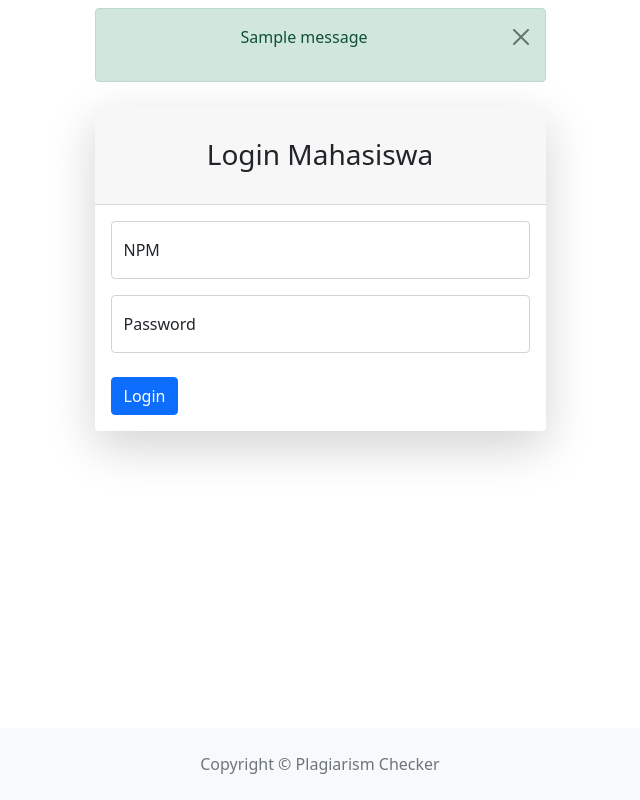
After one commit to Febrianto752/Plagiarism-Checker-T, a Django app: page /mahasiswa/login/ in a window 1280 px wide. The commit adds this page. Shown: the whole page, without its empty margins (320-960 px from the left). Run offline with Django 4.2, Linux system fonts and the light colour scheme; tables that the repository leaves empty hold one stand-in row (values such as "Sample post"); one stand-in notice (Sample message) is shown; some libraries are stand-ins or nearby versions.

Commit message:
create auth, dashboard, and profile page mahasiswa

```diff
--- a/mahasiswa/urls.py
+++ b/mahasiswa/urls.py
@@ -1,9 +1,11 @@
 from django.urls import path
-from .views import DaftarMahasiswa, Tambah, Profile, UbahProfile, Hapus
+from .views import DaftarMahasiswa, Tambah, Profile, UbahProfile, Hapus, Login, Dashboard
 
 
 urlpatterns = [
   path('', DaftarMahasiswa.as_view(), name='daftar_mahasiswa'),
+  path('login/', Login.as_view(), name='login'),
+  path('dashboard/', Dashboard.as_view(), name='dashboard'),
   path('tambah/', Tambah.as_view(), name='tambah'),
   path('profile/<str:npm>/', Profile.as_view(), name='profile'),
   path('ubah/<str:npm>/', UbahProfile.as_view(), name='ubah_profile'),
--- a/mahasiswa/views.py
+++ b/mahasiswa/views.py
@@ -94,3 +94,45 @@ class Hapus(RedirectView):
     messages.success(self.request, 'berhasil menghapus mahasiswa dengan npm = '+ kwargs['npm'])
 
     return super().get_redirect_url(*args, **kwargs)
+
+
+# == for access mahasiswa ==
+class Login(View):
+  template_name = 'auth/mahasiswa/login.html'
+  context = {
+    'title': 'login'
+  }
+  def get(self, *args, **kwargs):
+    return render(self.request, self.template_name, self.context)
+
+  def post(self, *args, **kwargs):
+    npm = self.request.POST['npm']
+    password = self.request.POST['password']
+
+    user = Mahasiswa.objects.filter(npm=npm, password=password)
+    if user.exists():
+      self.request.session['npm'] = npm
+      return redirect('mahasiswa:dashboard')
+    else:
+      messages.error(self.request, 'your npm or password is wrong!!')
+      return redirect('mahasiswa:login')
+
+
+class Logout(RedirectView):
+  url = '/mahasiswa/login'
+
+  def get_redirect_url(self, *args, **kwargs):
+    self.request.session.flush()
+    return super().get_redirect_url(*args, **kwargs)
+
+class Dashboard(View):
+  template_name = 'mahasiswa/dashboard.html'
+  context = {
+    'title': 'dashboard'
+  }
+
+  def get(self, *args, **kwargs):
+    if not 'npm' in self.request.session:
+      return redirect('/mahasiswa/login')
+
+    return render(self.request, self.template_name, self.context)
--- /dev/null
+++ b/templates/auth/mahasiswa/login.html
@@ -0,0 +1,79 @@
+{% extends 'auth/login_template.html' %}
+
+
+{% block content %}
+<div id="layoutAuthentication">
+  <div id="layoutAuthentication_content">
+    <main>
+      <div class="container">
+        <div class="row justify-content-center">
+          <div class="col-lg-5">
+            {% if messages %}
+            <ul class="messages p-0 mt-2">
+              {% for message in messages %}
+
+              {% if message.tags == 'success' %}
+              <div class="alert alert-success alert-dismissible fade show" role="alert">
+                <p class="text-center">{{ message }}</p>
+                <button type="button" class="btn-close" data-bs-dismiss="alert" aria-label="Close"></button>
+              </div>
+              {% elif message.tags == 'error' %}
+              <div class="alert alert-warning alert-dismissible fade show" role="alert">
+                <p class="text-center">{{ message }}</p>
+                <button type="button" class="btn-close" data-bs-dismiss="alert" aria-label="Close"></button>
+              </div>
+              {% else %}
+              <div class="alert alert-warning alert-dismissible fade show" role="alert">
+                <p class="text-center">{{ message }}</p>
+                <button type="button" class="btn-close" data-bs-dismiss="alert" aria-label="Close"></button>
+              </div>
+              {% endif %}
+
+              {% endfor %}
+            </ul>
+            {% endif %}
+            <div class="card shadow-lg border-0 rounded-lg mt-4">
+              <div class="card-header">
+                <h3 class="text-center font-weight-light my-4">Login Mahasiswa</h3>
+              </div>
+              <div class="card-body">
+                <form action="" method="post">
+                  {% csrf_token %}
+                  <div class="form-floating mb-3">
+                    <input class="form-control" id="npm" name="npm" type="text" placeholder="Masukan npm" required />
+                    <label for="npm">NPM</label>
+                  </div>
+                  <div class="form-floating mb-3">
+                    <input class="form-control" name="password" id="inputPassword" type="password"
+                      placeholder="password..." min="3" required />
+                    <label for="inputPassword">Password</label>
+                  </div>
+
+                  <div class="d-flex align-items-center justify-content-between mt-4 mb-0">
+                    <button type="submit" class="btn btn-primary">Login</button>
+                  </div>
+                </form>
+              </div>
+
+            </div>
+          </div>
+        </div>
+      </div>
+    </main>
+  </div>
+  <div id="layoutAuthentication_footer">
+    <footer class="py-4 bg-light mt-auto">
+      <div class="container-fluid px-4">
+        <!-- <div class="d-flex align-items-center justify-content-between small"> -->
+        <div class="text-muted text-center">Copyright &copy; Plagiarism Checker</div>
+        <!-- <div>
+            <a href="#">Privacy Policy</a>
+            &middot;
+            <a href="#">Terms &amp; Conditions</a>
+          </div> -->
+        <!-- </div> -->
+      </div>
+    </footer>
+  </div>
+</div>
+{% endblock content %}
--- a/templates/landing_page.html
+++ b/templates/landing_page.html
@@ -24,7 +24,7 @@
           <h3 class="text-center my-5">Login Sebagai :</h3>
           <div class="row border-1 justify-content-center">
             <div class="col-12 col-lg-6 text-center mt-3">
-              <a href="#" class="btn btn-primary w-50" style="min-width: fit-content;">
+              <a href="{% url 'mahasiswa:login' %}" class="btn btn-primary w-50" style="min-width: fit-content;">
                 <i class="fas fa-user-graduate"></i>
                 <h4>Mahasiswa</h4>
               </a>
--- a/templates/mahasiswa/profile.html
+++ b/templates/mahasiswa/profile.html
@@ -24,10 +24,10 @@
         {% if request.session.username %}
         <a href="{% url 'mahasiswa:ubah_profile' object.npm %}" class="btn-sm btn-warning text-decoration-none me-2"><i
             class="fas fa-edit"></i> Edit</a>
+
+        {% endif %}
         <a href="#" class="btn-sm btn-info text-decoration-none me-2"><i class="fas fa-key"></i> Ganti
           Password</a>
-        {% endif %}
-
 
         <div class="d-flex justify-content-center my-3">
           <img src="/media/user.png" class="img-thumbnail" alt="profile" width="200px">
--- a/templates/partials/admin_page/sidebar.html
+++ b/templates/partials/admin_page/sidebar.html
@@ -31,11 +31,11 @@
 
 
         {% if request.session.npm %}
-        <a class="nav-link" href="#">
+        <a class="nav-link" href="{% url 'mahasiswa:dashboard' %}">
           <div class="sb-nav-link-icon"><i class="fas fa-tachometer-alt"></i></div>
           Dashboard
         </a>
-        <a class="nav-link" href="#">
+        <a class="nav-link" href="{% url 'mahasiswa:profile' request.session.npm %}">
           <div class="sb-nav-link-icon"><i class="far fa-user"></i></div>
           Profile
         </a>
```
Also changed, not shown: templates/mahasiswa/dashboard.html (added, +29 -0 lines).
